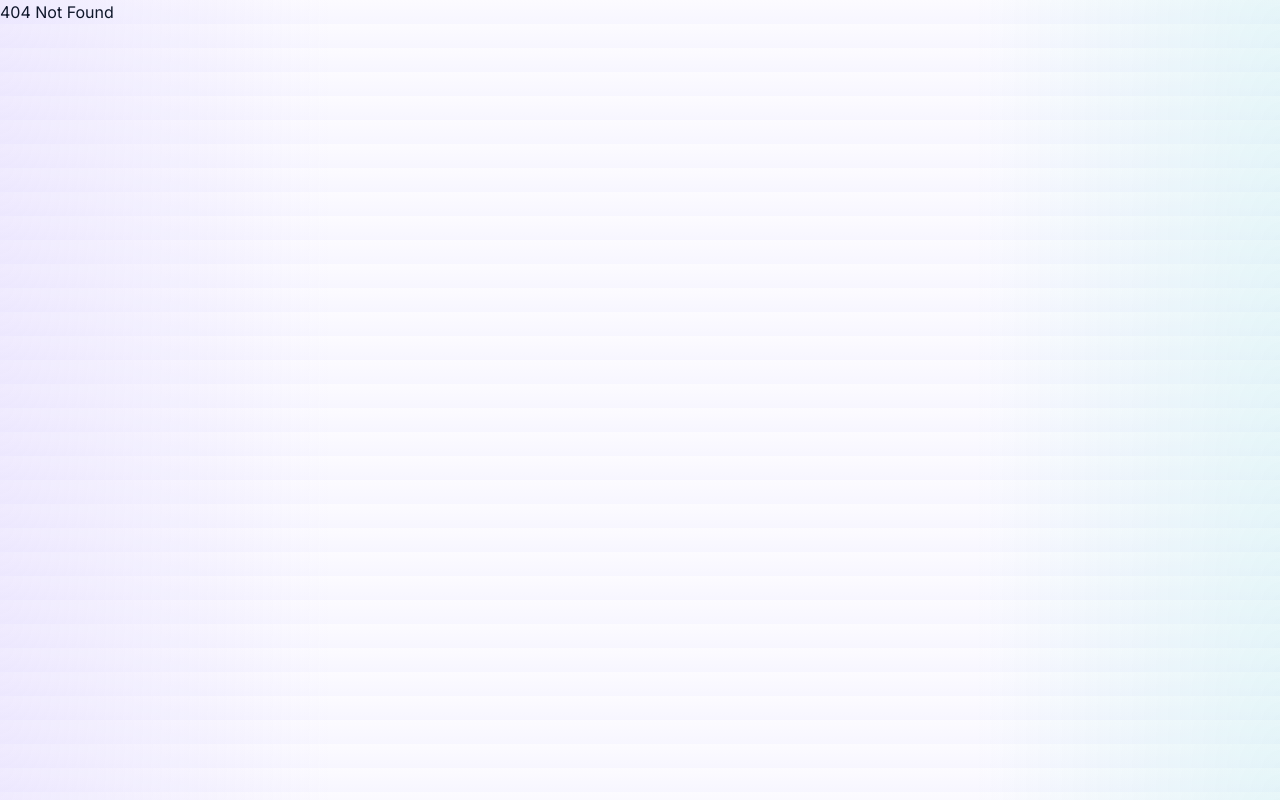
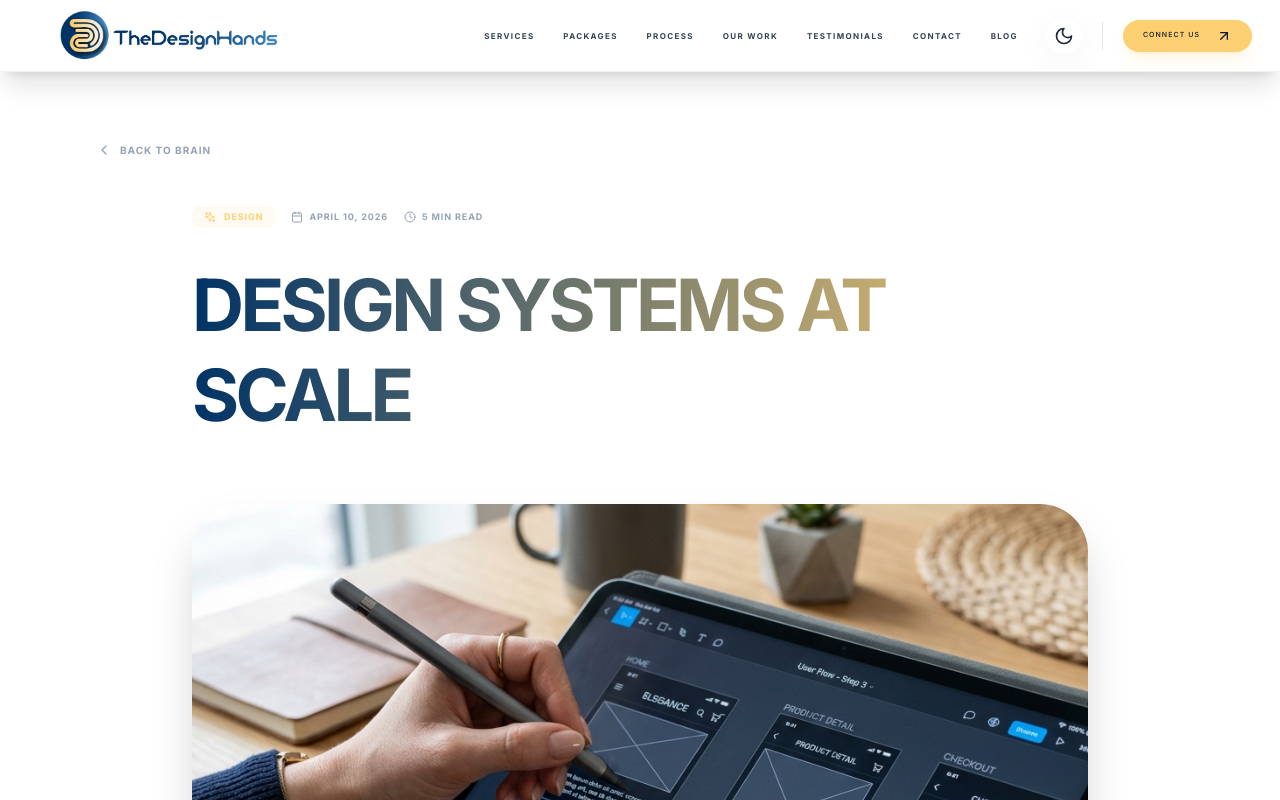
Before and after one commit to rabidigicarehouse/Design_landing_page, a Next.js app: page /blog/design-systems-at-scale in a window 1280 px wide. Before the commit this address had no page. Shown: the top 800 px of the page. Built offline with nearby package versions, Linux system fonts and the light colour scheme.

Commit message:
new-commit

```diff
--- a/app/blog/[slug]/page.jsx
+++ b/app/blog/[slug]/page.jsx
@@ -1,17 +1,18 @@
 'use client';
 
-import React from 'react';
+import React, { useState } from 'react';
 import { useParams } from 'next/navigation';
 import Navbar from '../../../src/components/Navbar';
 import Footer from '../../../src/sections/Footer';
 import blogs from '../../../src/data/blogs.json';
-import { motion } from 'framer-motion';
-import { Calendar, Clock, ChevronLeft, Share2, Sparkles } from 'lucide-react';
+import { motion, AnimatePresence } from 'framer-motion';
+import { Calendar, Clock, ChevronLeft, Share2, Sparkles, ChevronDown } from 'lucide-react';
 import Link from 'next/link';
 
 const BlogInternal = () => {
   const { slug } = useParams();
   const blog = blogs.find((b) => b.slug === slug);
+  const [activeFaq, setActiveFaq] = useState(null);
 
   if (!blog) return <div>404 Not Found</div>;
 
@@ -86,6 +87,49 @@ const BlogInternal = () => {
               dangerouslySetInnerHTML={{ __html: blog.content }}
             />
 
+            {/* FAQ Accordion Section */}
+            {blog.faqs && blog.faqs.length > 0 && (
+              <div className="mt-24 pt-20 border-t border-black/5 dark:border-white/5">
+                <div className="mb-12">
+                   <h2 className="font-poppins text-3xl md:text-4xl font-black uppercase tracking-tight text-gray-900 dark:text-white">
+                      Frequently Asked <span className="text-primary italic">Questions</span>
+                   </h2>
+                </div>
+                <div className="space-y-4">
+                  {blog.faqs.map((faq, index) => (
+                    <div
+                      key={index}
+                      className="group rounded-3xl border border-black/5 dark:border-white/5 bg-slate-50 dark:bg-white/5 overflow-hidden transition-all duration-300"
+                    >
+                      <button
+                        onClick={() => setActiveFaq(activeFaq === index ? null : index)}
+                        className="w-full flex items-center justify-between p-6 sm:p-8 text-left"
+                      >
+                        <span className="font-poppins text-lg sm:text-xl font-bold text-gray-900 dark:text-white pr-8">
+                          {faq.question}
+                        </span>
+                        <ChevronDown className={`w-6 h-6 text-primary transition-transform duration-500 ${activeFaq === index ? 'rotate-180' : ''}`} />
+                      </button>
+                      <AnimatePresence>
+                        {activeFaq === index && (
+                          <motion.div
+                            initial={{ height: 0, opacity: 0 }}
+                            animate={{ height: 'auto', opacity: 1 }}
+                            exit={{ height: 0, opacity: 0 }}
+                            transition={{ duration: 0.4, ease: [0.16, 1, 0.3, 1] }}
+                          >
+                            <div className="px-6 sm:px-8 pb-8 text-slate-600 dark:text-slate-400 font-light leading-relaxed text-lg italic border-t border-black/5 dark:border-white/5 pt-6">
+                              {faq.answer}
+                            </div>
+                          </motion.div>
+                        )}
+                      </AnimatePresence>
+                    </div>
+                  ))}
+                </div>
+              </div>
+            )}
+
             {/* Footer / Share Info */}
             <div className="mt-20 pt-16 border-t border-black/5 dark:border-white/5 flex flex-col md:flex-row items-center justify-between gap-8">
                <div className="flex items-center gap-6">
--- a/src/App.jsx
+++ b/src/App.jsx
@@ -33,6 +33,44 @@ function App() {
 
     const timeoutId = window.setTimeout(activateCursor, 600);
     return () => window.clearTimeout(timeoutId);
+  }, []);
+
+  useEffect(() => {
+    // Handle hash links on mount
+    const handleHashScroll = () => {
+      const hash = window.location.hash;
+      if (hash && hash.length > 1) {
+        const targetId = hash.substring(1);
+        const attemptScroll = (retries = 0) => {
+          const element = document.getElementById(targetId);
+          if (element && window.__panelStarts) {
+            const panel = element.closest('.panel-shell') || element;
+            const panelId = panel.dataset?.panelId || targetId;
+            const gsapStart = window.__panelStarts[panelId];
+
+            if (typeof gsapStart === 'number') {
+              if (window.lenis) {
+                window.lenis.scrollTo(gsapStart, { duration: 1.2, immediate: retries > 5 });
+              } else {
+                window.scrollTo({ top: gsapStart, behavior: 'instant' });
+              }
+              // Clean up hash from URL without reloading
+              window.history.replaceState(null, '', window.location.pathname);
+              return;
+            }
+          }
+
+          if (retries < 20) {
+            setTimeout(() => attemptScroll(retries + 1), 100);
+          }
+        };
+        attemptScroll();
+      }
+    };
+
+    // Small delay to ensure GSAP and Lenis are initialized
+    const timer = setTimeout(handleHashScroll, 500);
+    return () => clearTimeout(timer);
   }, []);
 
   useLayoutEffect(() => {
--- a/src/components/Navbar.jsx
+++ b/src/components/Navbar.jsx
@@ -77,20 +77,26 @@ const Navbar = () => {
         </a>
 
         <nav className="hidden items-center gap-[1.35rem] lg:ml-auto lg:mr-2 lg:flex xl:mr-3 xl:gap-[1.8rem] 2xl:gap-10">
-          {navLinks.map((link) => (
+          {navLinks.map((link) => {
+            const isSection = link.href.startsWith('#');
+            const targetHref = isHomePage || !isSection ? link.href : `/${link.href}`;
+
+            return (
               <a
                 key={link.name}
-              href={link.href}
+                href={targetHref}
                 onClick={(e) => {
-                if (link.href.startsWith('/')) return;
+                  if (isSection && isHomePage) {
                     handleScrollTo(e, link.href);
+                  }
                 }}
                 className={`group relative overflow-hidden text-[7px] font-black uppercase tracking-[0.13em] transition-all duration-500 hover:text-primary dark:hover:text-primary xl:text-[8px] xl:tracking-[0.17em] 2xl:text-[10px] 2xl:tracking-[0.2em] ${desktopNavTextClass}`}
               >
                 <span className="block transition-transform duration-500 group-hover:-translate-y-full">{link.name}</span>
                 <span className="absolute left-0 top-full block text-primary transition-transform duration-500 group-hover:-translate-y-full">{link.name}</span>
               </a>
-          ))}
+            );
+          })}
         </nav>
 
         <div className="flex items-center gap-4 lg:gap-3.5 xl:gap-4.5">
@@ -137,27 +143,30 @@ const Navbar = () => {
               </div>
 
               <div className="flex flex-col gap-3">
-                {navLinks.map((link, i) => (
+                {navLinks.map((link, i) => {
+                  const isSection = link.href.startsWith('#');
+                  const targetHref = isHomePage || !isSection ? link.href : `/${link.href}`;
+
+                  return (
                     <motion.a
                       key={link.name}
-                    href={link.href}
+                      href={targetHref}
                       initial={{ opacity: 0, x: -30 }}
                       animate={{ opacity: 1, x: 0 }}
                       transition={{ delay: i * 0.1 + 0.2 }}
                       className="group flex items-center justify-between rounded-[1.4rem] border border-black/5 bg-slate-50/90 px-5 py-4 font-heading text-[2.15rem] font-black uppercase tracking-tighter text-slate-950 transition-all hover:border-primary/20 hover:bg-primary/5 hover:text-primary dark:border-white/8 dark:bg-white/[0.03] dark:text-white dark:hover:text-primary"
                       onClick={(e) => {
-                      if (link.href.startsWith('/')) {
-                        setMobileMenuOpen(false);
-                        return;
+                        if (isSection && isHomePage) {
+                          handleScrollTo(e, link.href);
                         }
-                      handleScrollTo(e, link.href);
                         setMobileMenuOpen(false);
                       }}
                     >
                       <span>{link.name}</span>
                       <ArrowUpRight className="h-6 w-6 translate-x-0 opacity-50 transition-all duration-300 group-hover:-translate-y-1 group-hover:translate-x-1 group-hover:opacity-100" />
                     </motion.a>
-                ))}
+                  );
+                })}
               </div>
 
               <a href="#contact" onClick={(e) => { handleScrollTo(e, '#contact'); setMobileMenuOpen(false); }} className="mt-6 block sm:hidden">
--- a/src/data/blogs.json
+++ b/src/data/blogs.json
@@ -1,35 +1,62 @@
 [
   {
-    "id": 1,
-    "slug": "minimalist-branding-2026",
-    "title": "Minimalist Branding: The Silent Power of 2026",
-    "excerpt": "In an era of visual noise, learn why the most successful tech startups are pivoting towards minimalist brand identities.",
+    "slug": "future-of-digital-aesthetics",
+    "title": "The Future of Digital Aesthetics",
+    "excerpt": "Exploring the shift from minimalism to immersive, maximalist digital experiences in 2026.",
     "category": "Design",
     "date": "April 15, 2026",
-    "readTime": "5 min read",
+    "readTime": "6 min read",
     "image": "/assets/blogs/blog_design.png",
-    "content": "<h1>The Rise of Digital Elegance</h1><p>Minimalism is not the absence of design; it is the perfect amount of it. In 2026, we are seeing a significant shift in how tech startups approach their visual identity.</p><h2>Expressive Minimalism</h2><p>The 'blanding' era is over. Today, minimalism is expressive, bold, and authoritative. It's about using space as a weapon to capture and hold attention.</p>"
+    "content": "<h1>The New Era of Design</h1><p>Minimalism has served its purpose, but the next decade belongs to immersion. As processing power increases, our ability to render complex, fluid interfaces in real-time is transforming the web into a 3D canvas.</p><h2>Human-Centric Motion</h2><p>Motion is no longer an afterthought; it is the primary language of navigation. Interfaces that respond to user intent with organic physics-based animations are the new gold standard.</p>",
+    "faqs": [
+      {
+        "question": "Is minimalism dead in 2026?",
+        "answer": "No, but it's evolving. We're seeing 'Functional Maximalist' approaches where clean layouts are paired with rich, immersive motion and depth."
+      },
+      {
+        "question": "How do immersive designs affect SEO?",
+        "answer": "If implemented correctly with semantic HTML and optimized assets, immersive designs can actually improve SEO by increasing session duration and engagement rates."
+      }
+    ]
   },
   {
-    "id": 2,
-    "slug": "color-psychology-2026",
-    "title": "Color Psychology: Emotions of the Future",
-    "excerpt": "How the curated use of color—like Navy and Gold—can subconsciously drive user trust and brand loyalty.",
+    "slug": "the-psychology-of-color",
+    "title": "The Psychology of Color in Conversion",
+    "excerpt": "How to use high-chroma palettes to drive emotion and action in modern performance marketing.",
     "category": "Design",
-    "date": "April 14, 2026",
-    "readTime": "6 min read",
+    "date": "April 12, 2026",
+    "readTime": "8 min read",
     "image": "/assets/blogs/blog_design_2.png",
-    "content": "<h1>Beyond Pretty Pixels</h1><p>Color is a language that the brain speaks without words. In our design philosophy, Navy represents stability and wisdom, while Gold evokes luxury and success.</p><h2>The Dual-Palette Strategy</h2><p>Combining deep, trustworthy bases with high-energy accents creates a dynamic brand tension that keeps users engaged during their digital journey.</p>"
+    "content": "<h1>Dynamic Palettes</h1><p>Color is the silent communicator. In 2026, we're moving away from safe grays and blues toward high-vibrancy palettes that demand attention and evoke specific emotional triggers.</p><h2>Contrast and Accessibility</h2><p>Accessibility is not a constraint; it's a design opportunity. Creating high-contrast accessible designs ensures your message reaches everyone while maintaining a premium aesthetic.</p>",
+    "faqs": [
+      {
+        "question": "Why move away from safe grays?",
+        "answer": "Modern audiences correlate high-vibrancy and unique palettes with innovation and bold brand identity, which drives higher conversion in competitive markets."
+      },
+      {
+        "question": "Does vibrancy impact user fatigue?",
+        "answer": "Yes, balance is key. We use high-vibrancy for call-to-actions and hero elements while maintaining comfortable reading environments for long-form content."
+      }
+    ]
   },
   {
-    "id": 3,
-    "slug": "ui-ux-emotional-connection",
-    "title": "UI/UX: Crafting Emotional Digital Journeys",
-    "excerpt": "User experience is no longer just about utility; it's about how your product makes someone feel.",
+    "slug": "design-systems-at-scale",
+    "title": "Design Systems at Scale",
+    "excerpt": "Managing complexity across multi-brand organizations with utility-first frameworks.",
     "category": "Design",
-    "date": "April 13, 2026",
-    "readTime": "8 min read",
+    "date": "April 10, 2026",
+    "readTime": "5 min read",
     "image": "/assets/blogs/blog_design_3.png",
-    "content": "<h1>Humanizing the Interface</h1><p>We design for people, not screens. The subtle micro-interactions, the timing of animations, and the hierarchy of headers all contribute to the emotional arc of a user session.</p><h2>The Core of UX</h2><p>Focus on reducing friction. Every redundant click is a potential loss in conversion. Simplicity is the ultimate sophistication.</p>"
+    "content": "<h1>Architecting Design</h1><p>A design system is a living organism. For multi-brand entities, creating a flexible foundation that allows for individual brand identity while maintaining core standards is the ultimate challenge.</p><h2>The Utility Revolution</h2><p>By moving to utility-first architectures, teams can ship faster and maintain consistency across thousands of pages without breaking the build.</p>",
+    "faqs": [
+      {
+        "question": "What is a 'living' design system?",
+        "answer": "It refers to a system that evolves with user feedback and technological advances, rather than being a static set of documentation."
+      },
+      {
+        "question": "Can utility-first handle complex custom animations?",
+        "answer": "Absolutely. Utility-first is about layout and core styles; we pair it with custom animation engines like GSAP for high-end immersion."
+      }
+    ]
   }
 ]
```
Also changed, not shown: src/assets/Digiicare.png. Lines whose indentation alone changed are shown as unchanged.
